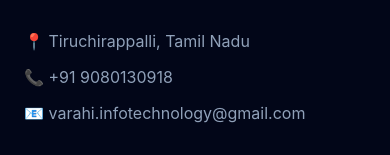
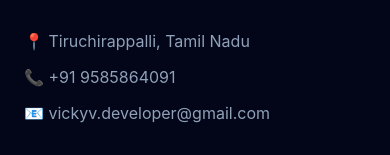
Before and after one commit to vignesh-code-dev/portfolio, a React app: page / in a window 390 px wide. Shown: the part 11728-11883 px from the top of the page. Built offline with nearby package versions, Linux system fonts and the light colour scheme; the HTML template or start-up script is replaced by a standard one.

Commit message:
phone and mail changed in footer

```diff
--- a/src/components/Footer/Footer.jsx
+++ b/src/components/Footer/Footer.jsx
@@ -57,8 +57,8 @@ const Footer = () => {
 
             <div className="mt-6 space-y-3 text-slate-400">
               <p>📍 Tiruchirappalli, Tamil Nadu</p>
-              <p>📞 +91 9080130918</p>
-              <p>📧 varahi.infotechnology@gmail.com</p>
+              <p>📞 +91 9585864091</p>
+              <p>📧 vickyv.developer@gmail.com</p>
             </div>
 
             {/* Social */}
@@ -85,7 +85,7 @@ const Footer = () => {
               </a>
 
               <a
-                href="https://wa.me/919080130918"
+                href="https://wa.me/919585864091"
                 target="_blank"
                 rel="noreferrer"
                 className="rounded-full bg-green-600 p-3"
```
